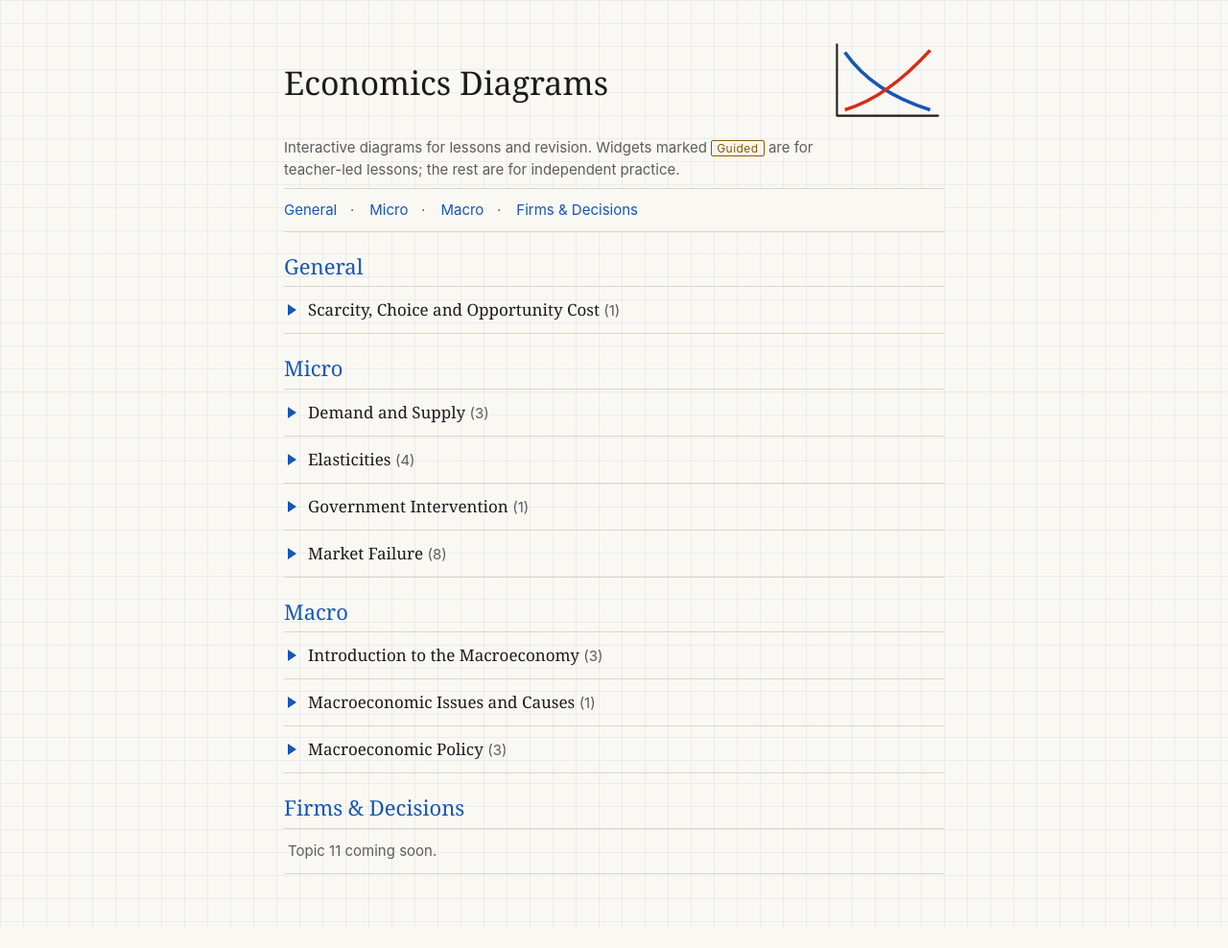
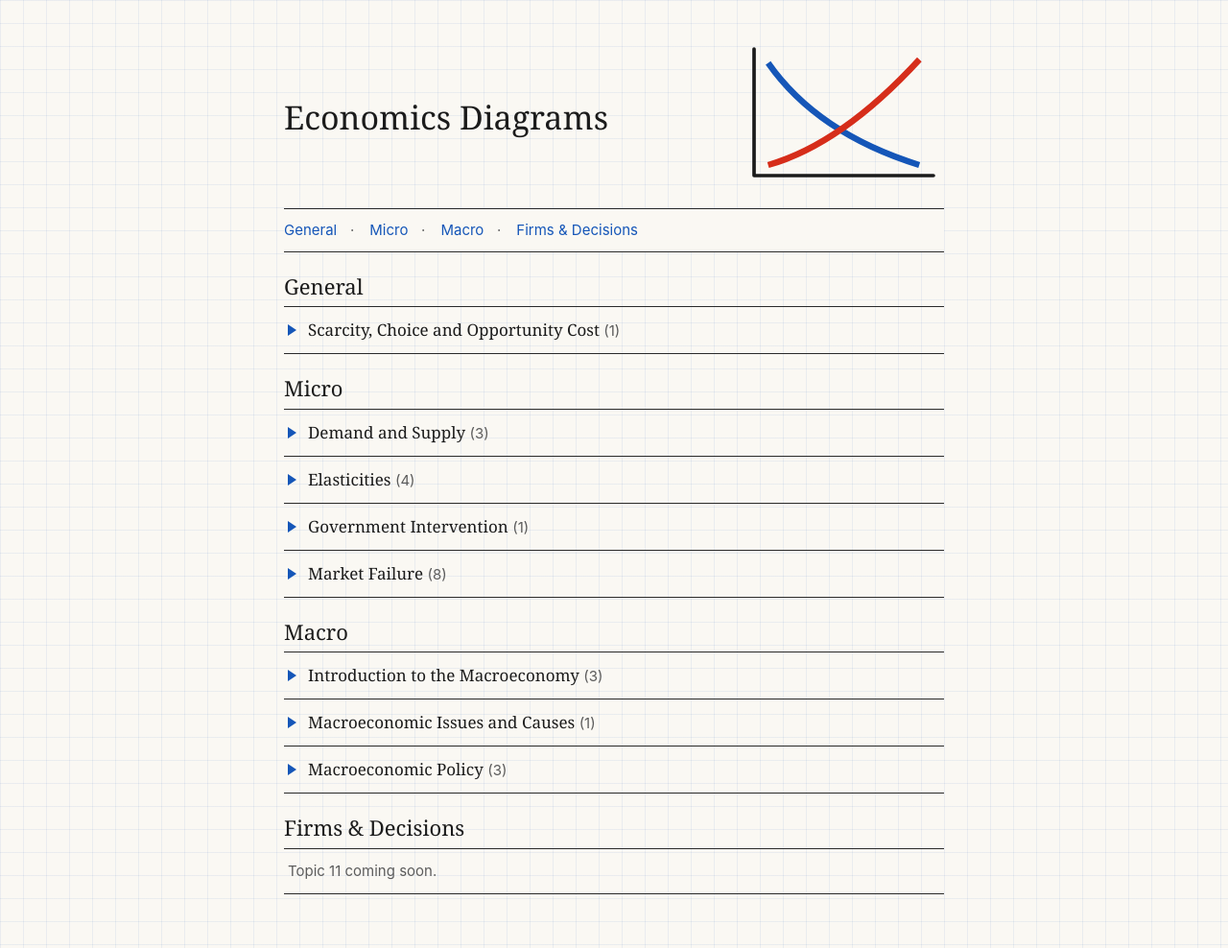
Before and after one commit to samuelwjq/econtest, a plain HTML site: page index.html in a window 1280 px wide. Shown: the whole page at 96% size. Before the commit the page ends 967 px from the top, so only its background shows below. Drawn offline with Linux system fonts and the light colour scheme.

Commit message:
Add files via upload

```diff
--- a/index.html
+++ b/index.html
@@ -7,7 +7,7 @@
 <link rel="stylesheet" href="ew.css">
 <style>
 /* Index page only. Everything is scoped to #menu / body:not(.in-widget) so the widget pages are untouched. */
-:root { --blue: #1556b8; --red: #d62d1a; }
+:root { --blue: #1556b8; --red: #d62d1a; --line: #2a2a2a; }
 
 /* Very faint graph-paper grid behind the index (the widget pages keep the plain background). */
 body:not(.in-widget) {
@@ -23,18 +23,17 @@ body:not(.in-widget) {
 #menu { max-width: 720px; padding: 24px 16px 56px; }
 
 /* Header */
-.site-head { display: flex; align-items: center; justify-content: space-between; gap: 16px; }
+.site-head { margin-bottom: 12px; display: flex; align-items: center; justify-content: space-between; gap: 16px; }
 #menu .site-head h1 { font: 400 28px/1.15 var(--serif); color: var(--ink); margin: 0; }
-.head-diagram { flex: none; width: 92px; height: 69px; }
+.head-diagram { flex: none; width: 150px; height: 112px; }
 .head-diagram .axis { stroke: var(--ink); stroke-width: 2; fill: none; stroke-linecap: round; stroke-linejoin: round; }
-.head-diagram .curve { fill: none; stroke-width: 3.5; stroke-dasharray: 1 1; stroke-dashoffset: 0; animation: draw 1.5s ease-out both; }
+.head-diagram .curve { fill: none; stroke-width: 3.5; stroke-dasharray: 1 1; stroke-dashoffset: 0; animation: draw 4s ease-in-out both; }
 .head-diagram .d { stroke: var(--blue); }
 .head-diagram .s { stroke: var(--red); }
 @keyframes draw { from { stroke-dashoffset: 1; } to { stroke-dashoffset: 0; } }
-#menu .lede { margin: 10px 0 8px; max-width: 60ch; }
 
 /* Sticky "Jump to" bar */
-#topic-bar { position: sticky; top: 0; z-index: 5; display: flex; flex-wrap: wrap; align-items: center; margin: 0 -16px; padding: 0 8px; background: var(--bg); border-top: 1px solid var(--rule); border-bottom: 1px solid var(--rule); }
+#topic-bar { position: sticky; top: 0; z-index: 5; display: flex; flex-wrap: wrap; align-items: center; margin: 0 -16px; padding: 0 8px; background: var(--bg); border-top: 1px solid var(--line); border-bottom: 1px solid var(--line); }
 #topic-bar a { position: relative; display: inline-flex; align-items: center; min-height: 44px; padding: 0 7px; font-size: 15px; color: var(--blue); text-decoration: none; white-space: nowrap; }
 #topic-bar a:not(:last-child)::after { content: "\00b7"; position: absolute; right: -3px; color: var(--muted); }
 #topic-bar a:hover { text-decoration: underline; }
@@ -42,9 +41,9 @@ body:not(.in-widget) {
 
 /* Categories and topics */
 .cat { scroll-margin-top: 48px; padding-top: 22px; }
-#menu .cat-title { font: 400 22px/1.2 var(--serif); color: var(--blue); margin: 0 0 8px; padding: 0; border: 0; }
-.tp { border-top: 1px solid var(--rule); }
-.cat > .tp:last-child, .cat > .pending:last-child { border-bottom: 1px solid var(--rule); }
+#menu .cat-title { font: 400 22px/1.2 var(--serif); color: var(--ink); margin: 0 0 8px; padding: 0; border: 0; }
+.tp { border-top: 1px solid var(--line); }
+.cat > .tp:last-child, .cat > .pending:last-child { border-bottom: 1px solid var(--line); }
 .tp summary { display: flex; align-items: center; gap: 12px; min-height: 48px; padding: 0 4px; cursor: pointer; list-style: none; font: 400 17px/1.3 var(--serif); }
 .tp summary::-webkit-details-marker { display: none; }
 .tp summary:hover .tname { text-decoration: underline; text-underline-offset: 3px; }
@@ -52,20 +51,20 @@ body:not(.in-widget) {
 .arrow { flex: none; width: 0; height: 0; border-style: solid; border-width: 6px 0 6px 9px; border-color: transparent transparent transparent var(--blue); transition: transform .2s ease; }
 .tp.is-open .arrow { transform: rotate(90deg); border-left-color: var(--red); }
 .count { color: var(--muted); font-family: var(--sans); font-size: 15px; }
-.pending { margin: 0; padding: 12px 4px; border-top: 1px solid var(--rule); color: var(--muted); }
+.pending { margin: 0; padding: 12px 4px; border-top: 1px solid var(--line); color: var(--muted); }
 
 /* Widget rows */
 #menu .rows { overflow: hidden; margin: 0; padding: 0; }
-#menu .rows li { padding: 0; border-top: 1px solid var(--rule); }
+#menu .rows li { padding: 0; border-top: 1px solid var(--line); }
 .row { display: flex; align-items: center; justify-content: space-between; gap: 12px; min-height: 44px; padding: 6px 4px 6px 25px; font-size: 16px; line-height: 1.3; color: var(--blue); text-decoration: none; }
 .row:hover .rname { text-decoration: underline; text-underline-offset: 3px; }
 .row:active { color: var(--red); }
-.row .tag { color: var(--blue); }
+.row .tag { color: var(--red); border-color: var(--red); }
 
 @media (min-width: 720px) {
   #menu { padding-top: 40px; }
   #menu .site-head h1 { font-size: 34px; }
-  .head-diagram { width: 124px; height: 93px; }
+  .head-diagram { width: 220px; height: 165px; }
   #topic-bar { margin: 0; padding: 0; }
   #topic-bar a { padding: 0 14px 0 0; margin-right: 14px; }
   #topic-bar a:not(:last-child)::after { right: -4px; }
@@ -88,7 +87,6 @@ body:not(.in-widget) {
       <path class="curve s" pathLength="1" d="M20 72Q62 60 106 12"/>
     </svg>
   </header>
-  <p class="lede">Interactive diagrams for lessons and revision. Widgets marked <span class="tag">Guided</span> are for teacher-led lessons; the rest are for independent practice.</p>
   <!-- ew.js requires this element when it starts; it is never shown. -->
   <input type="search" id="menu-search" hidden aria-hidden="true" tabindex="-1">
   <nav id="topic-bar" aria-label="Jump to"></nav>
```
